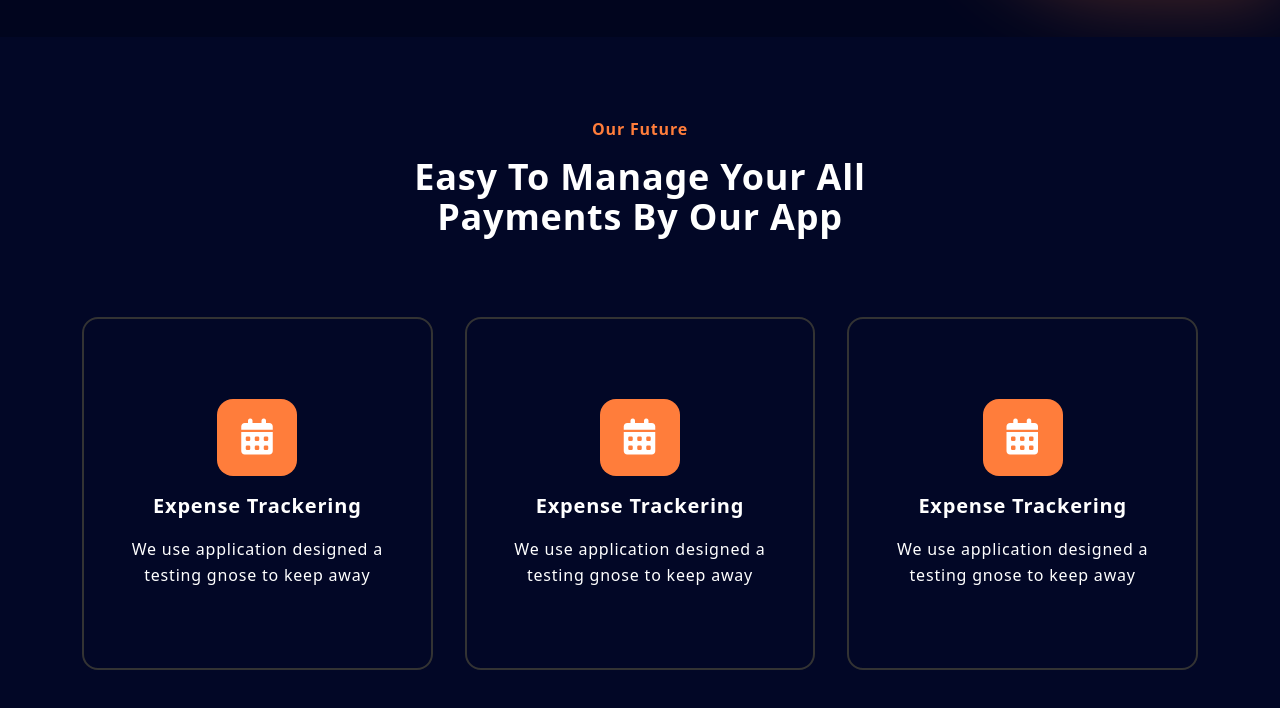
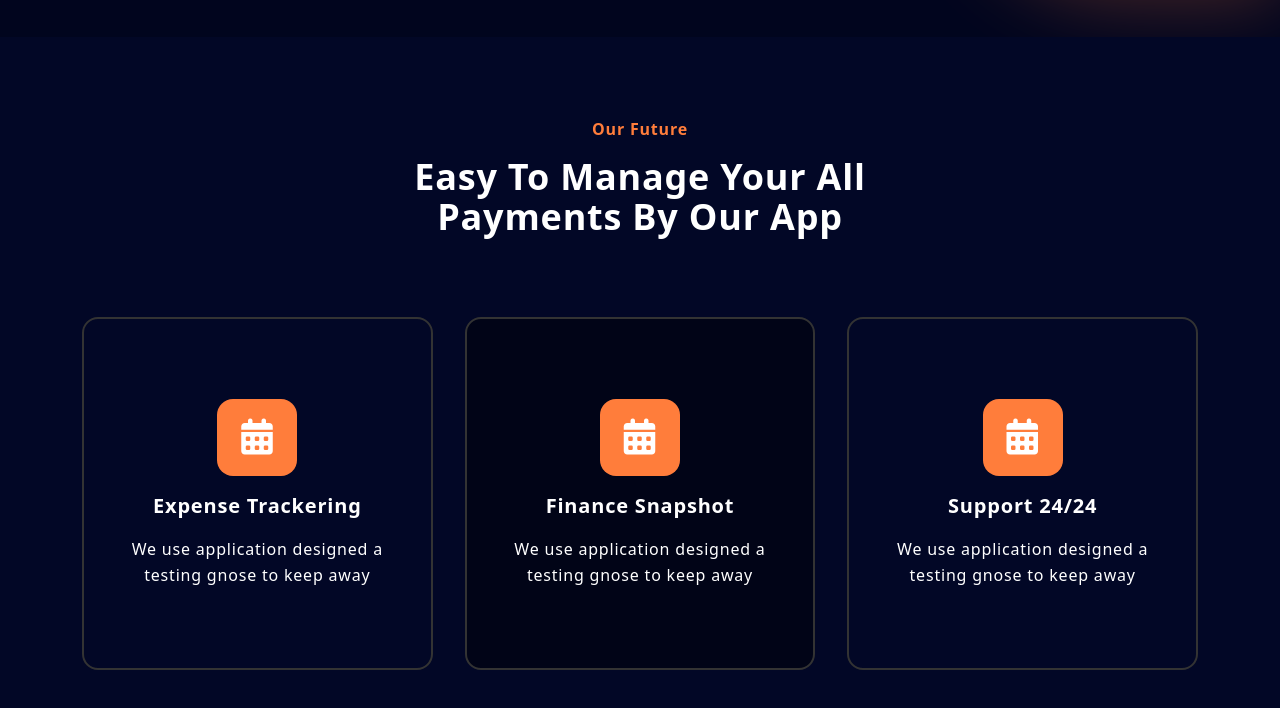
Before and after one commit to YonatanBenAmi/first_tailwindcss, a website: page index.html in a window 1280 px wide. Shown: the part 789-1497 px from the top of the page. Drawn offline with Linux system fonts and the light colour scheme.

Commit message:
cheng colors

```diff
--- a/index.html
+++ b/index.html
@@ -117,13 +117,13 @@
                         <p class="leading-relaxed">We use application designed a testing gnose to keep away</p>
                     </div>
                     <!-- card no 2 -->
-                    <div class="border-2 border-solid border-color-gray text-center
+                    <div class="bg-color-primary-dark border-2 border-solid border-color-gray text-center
                     py-20 px-5 rounded-2xl cursor-pointer hover:bg-color-primary-dark
                     ease-in duration-200">
                         <div class="bg-color-secondary inline-block rounded-2xl py-5 px-6">
                             <i class="fa-solid fa-calendar-days text-4xl"></i>
                         </div>
-                        <h3 class="text-xl font-bold py-4">Expense Trackering</h3>
+                        <h3 class="text-xl font-bold py-4">Finance Snapshot</h3>
                         <p class="leading-relaxed">We use application designed a testing gnose to keep away</p>
                     </div>
                       <!-- card no 3 -->
@@ -133,12 +133,16 @@
                           <div class="bg-color-secondary inline-block rounded-2xl py-5 px-6">
                               <i class="fa-solid fa-calendar-days text-4xl"></i>
                           </div>
-                          <h3 class="text-xl font-bold py-4">Expense Trackering</h3>
+                          <h3 class="text-xl font-bold py-4">Support 24/24</h3>
                           <p class="leading-relaxed">We use application designed a testing gnose to keep away</p>
                       </div>
 
                 </div>
             </div>
+        </section id="saving-money">
+
+        <section>
+
         </section>
     </main>
     <script>
```
